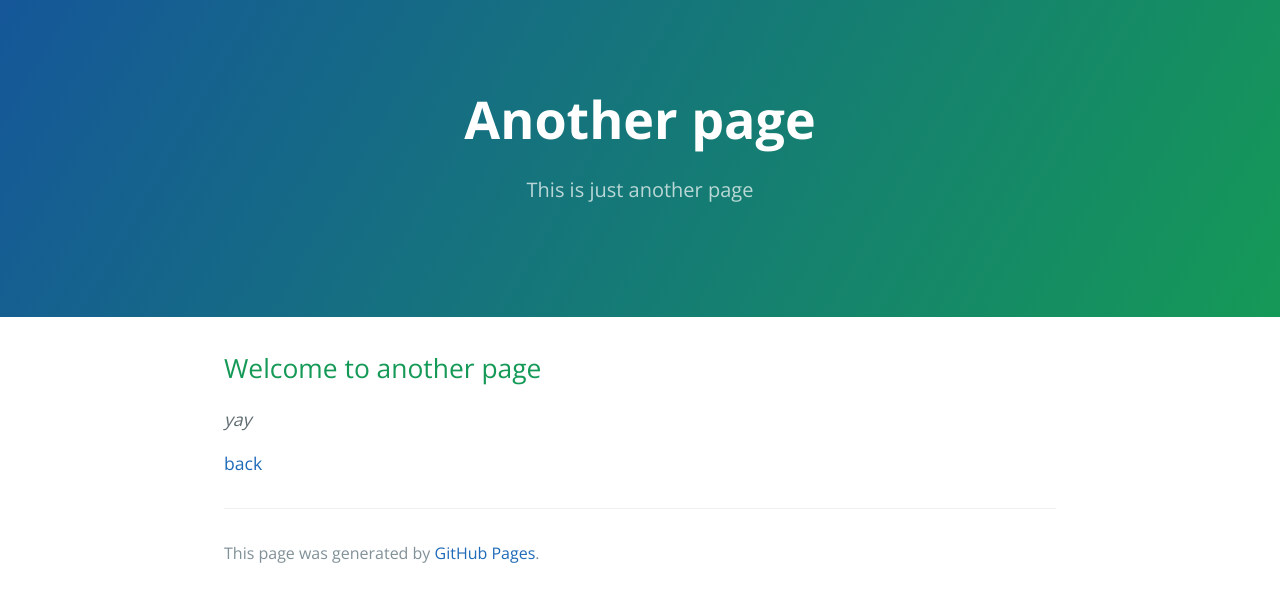
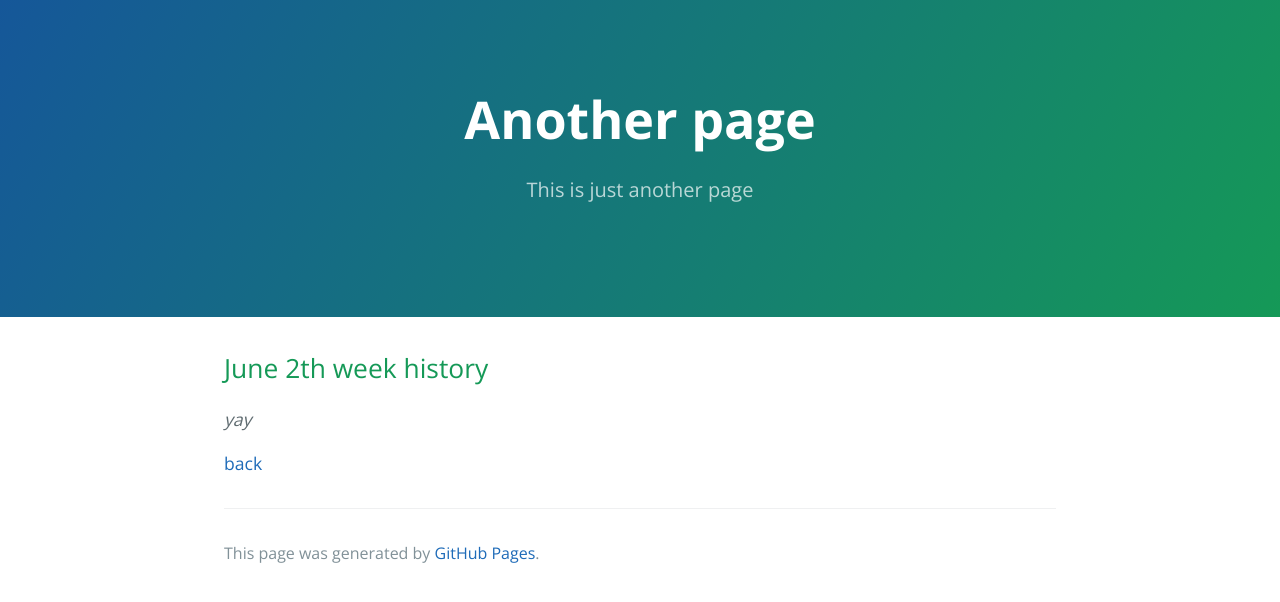
Before and after one commit to Jonghyun-K1m/Jonghyun-K1m.github.io, a Jekyll site: the page built from 2week.md, in a window 1280 px wide. Shown: the top 602 px of the page. Built offline with Jekyll 4.4.1, drawn with Linux system fonts in a browser that asks for light colours; the repository's description, which GitHub fills in, is left out.

Commit message:
Update 2week.md

```diff
--- a/2week.md
+++ b/2week.md
@@ -4,7 +4,7 @@ title: Another page
 description: This is just another page
 ---
 
-## Welcome to another page
+## June 2th week history
 
 _yay_
 
```
